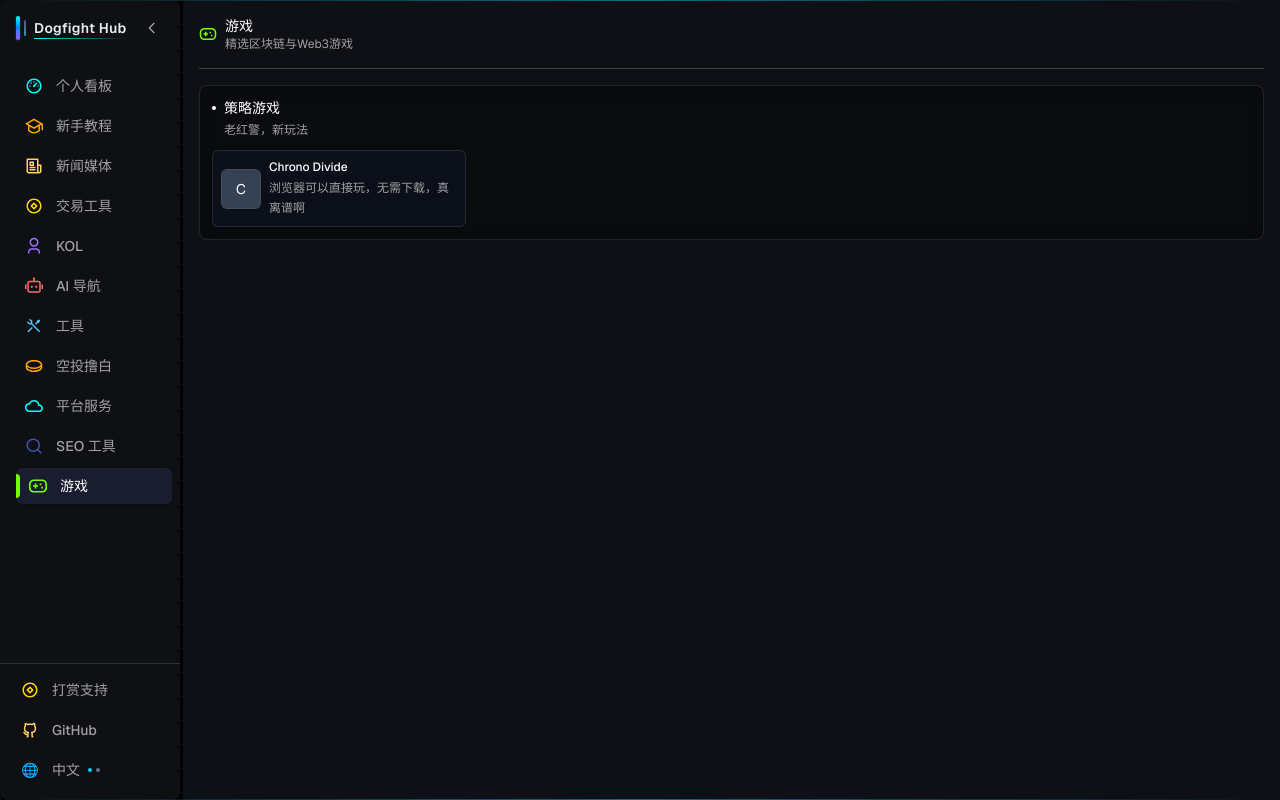
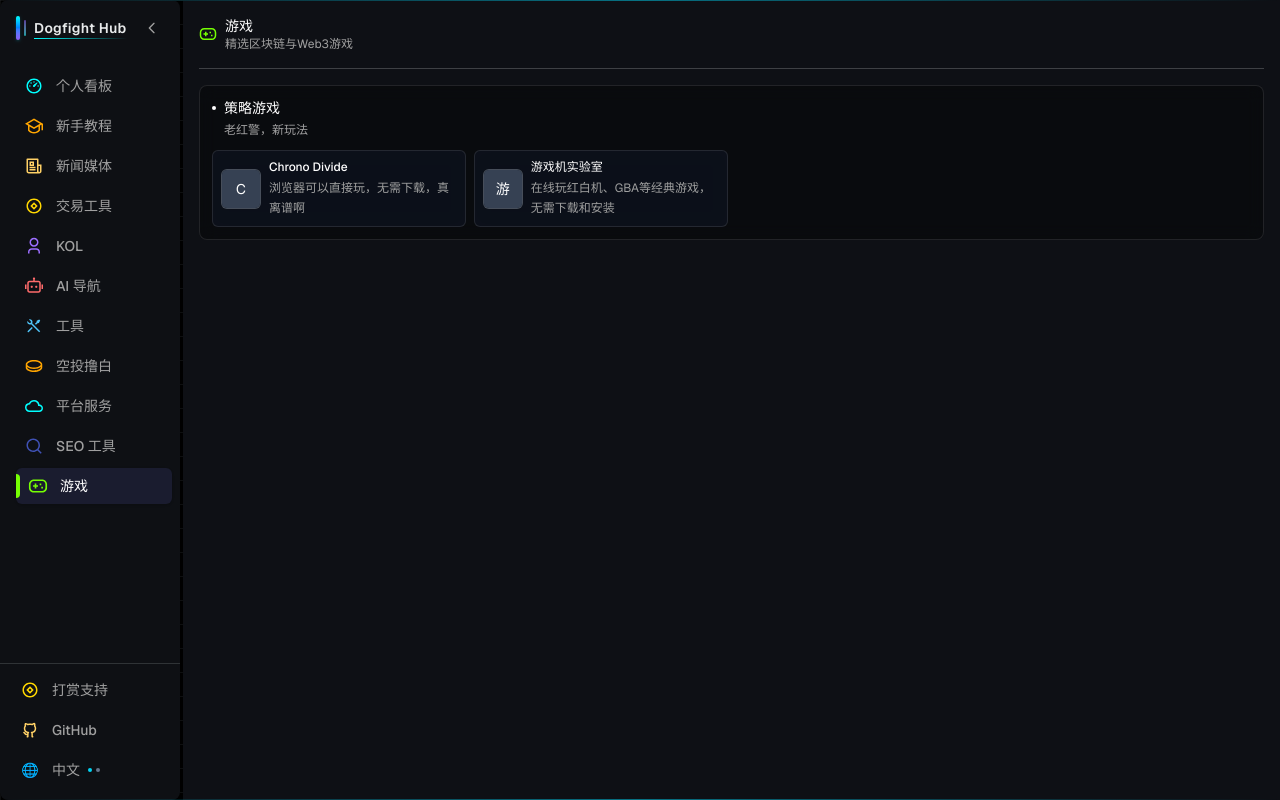
Before and after one commit to sumingcheng/smc-nav, a Next.js app: page /games in a window 1280 px wide. Built offline with nearby package versions, Linux system fonts and the light colour scheme.

Commit message:
feat: add new game '游戏机实验室' to games section with description and icon

```diff
--- a/src/data/games.tsx
+++ b/src/data/games.tsx
@@ -18,6 +18,12 @@ export const games: Category = {
           description: '浏览器可以直接玩，无需下载，真离谱啊',
           icon: 'https://www.google.com/s2/favicons?domain=chronodivide.com&sz=64',
         },
+        {
+          name: '游戏机实验室',
+          url: 'https://www.yikm.net/',
+          description: '在线玩红白机、GBA等经典游戏，无需下载和安装',
+          icon: 'https://www.google.com/s2/favicons?domain=yikm.net&sz=64',
+        },
       ],
     },
   ],
```
